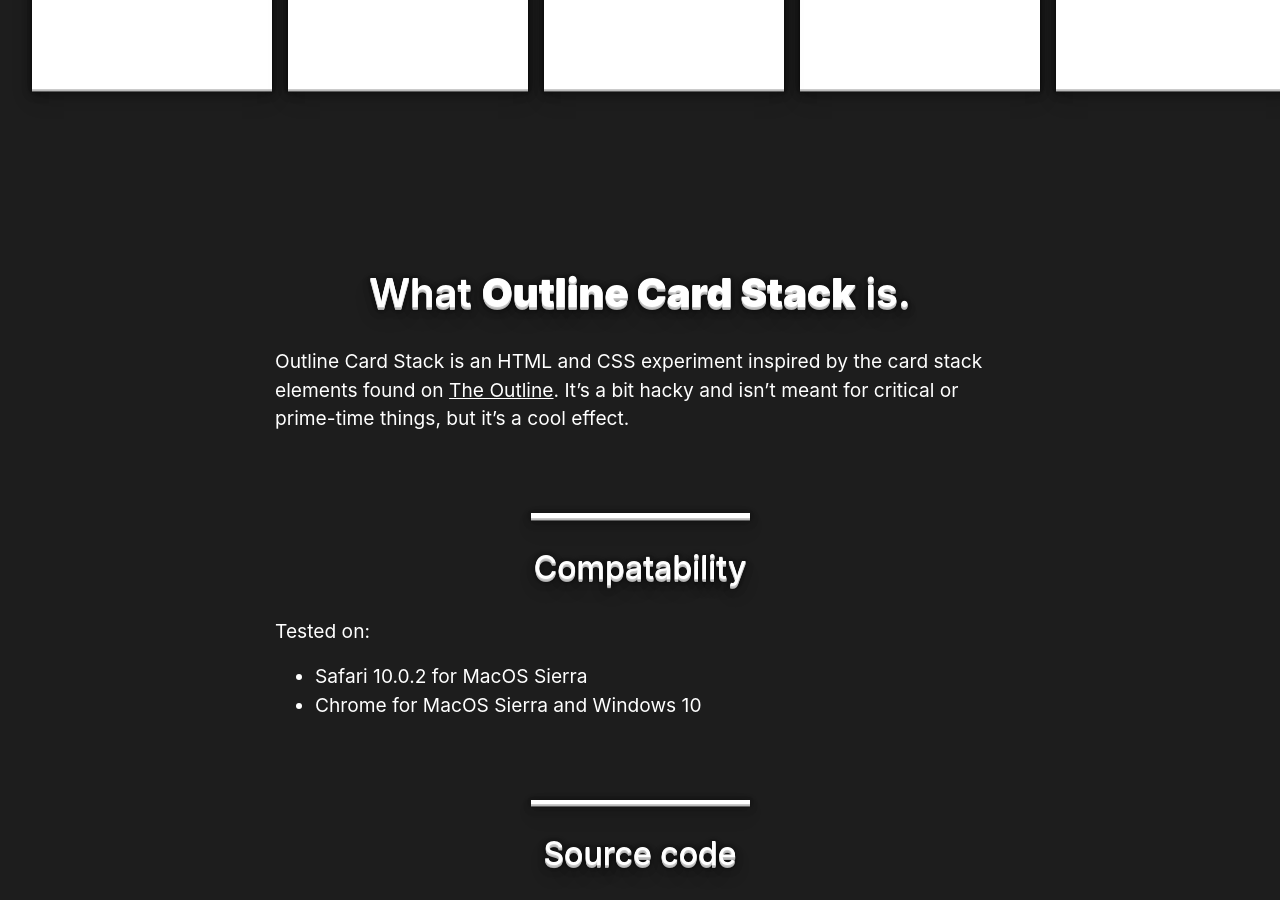
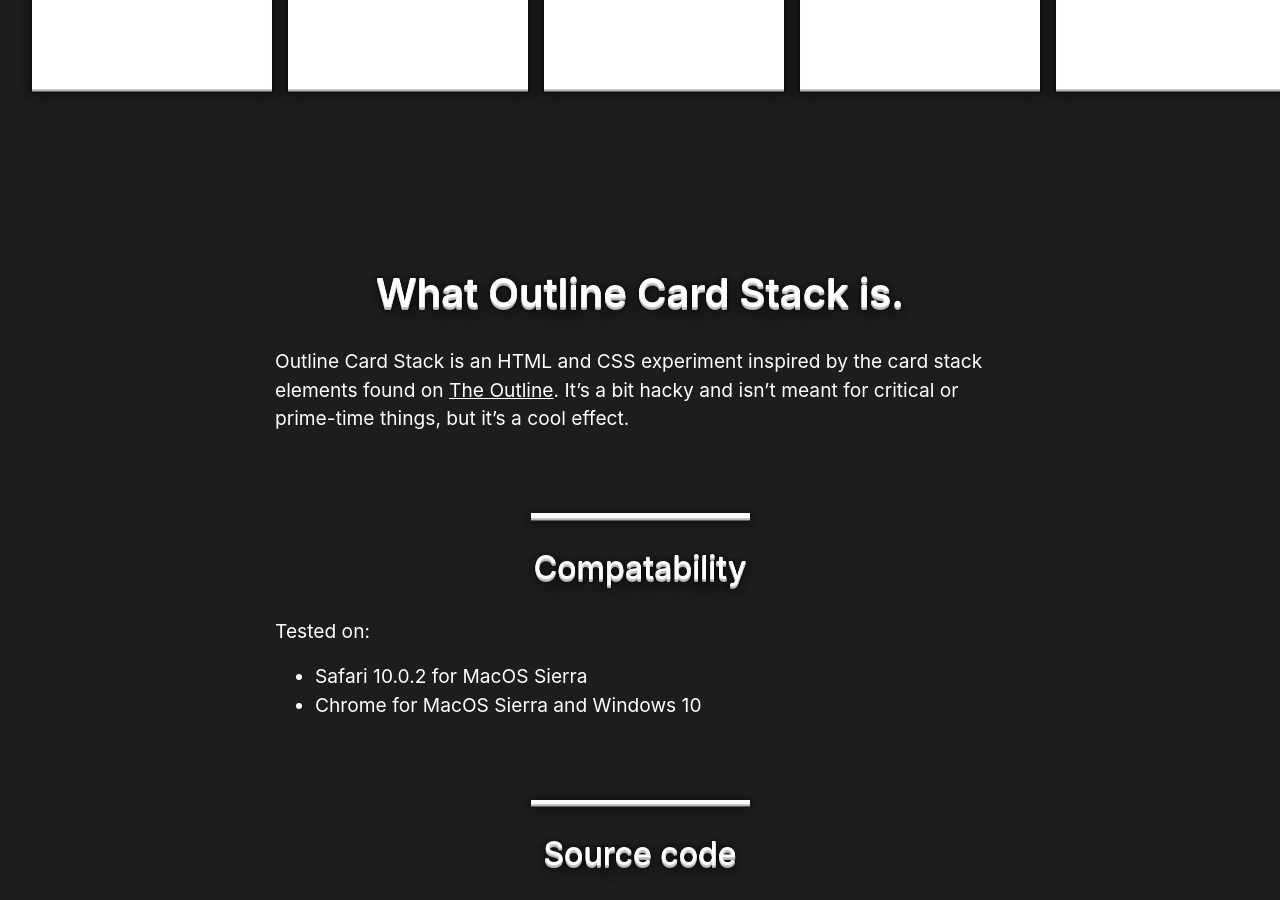
Before and after one commit to johnpeart/outline-card-stack, a Jekyll site: the page built from index.md, in a window 1280 px wide and 900 px high, scrolled down 829 px. Built offline with Jekyll 4.4.1, drawn with Linux system fonts in a browser that asks for light colours; nearby versions of some CDN libraries; our own code applies the rules of GitHub Pages for plain Markdown files.

Commit message:
Update formatting

```diff
--- a/index.md
+++ b/index.md
@@ -2,7 +2,7 @@
 layout: home
 ---
 
-# What **Outline Card Stack** is
+# What Outline Card Stack is
 
 Outline Card Stack is an HTML and CSS experiment inspired by the card stack elements found on [The Outline](//theoutline.com).
 It's a bit hacky and isn't meant for critical or prime-time things, but it's a cool effect.
```
